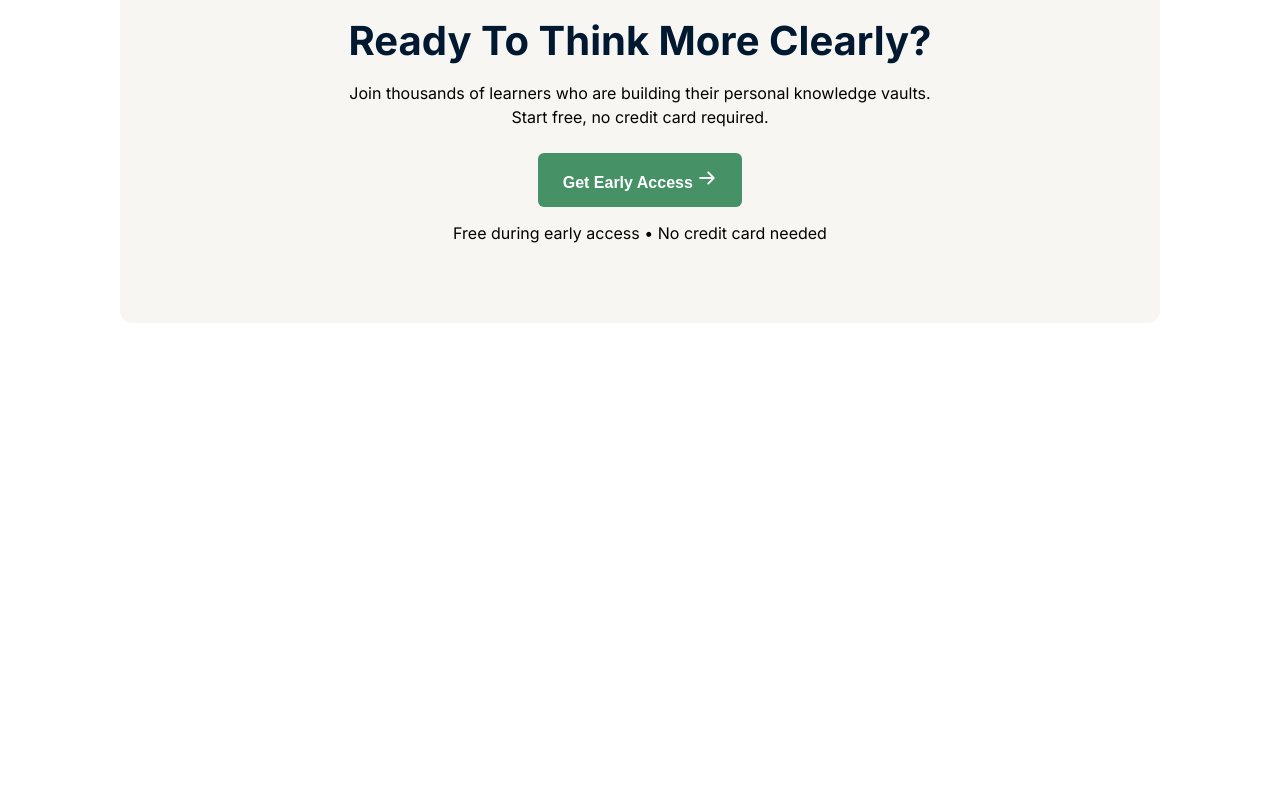
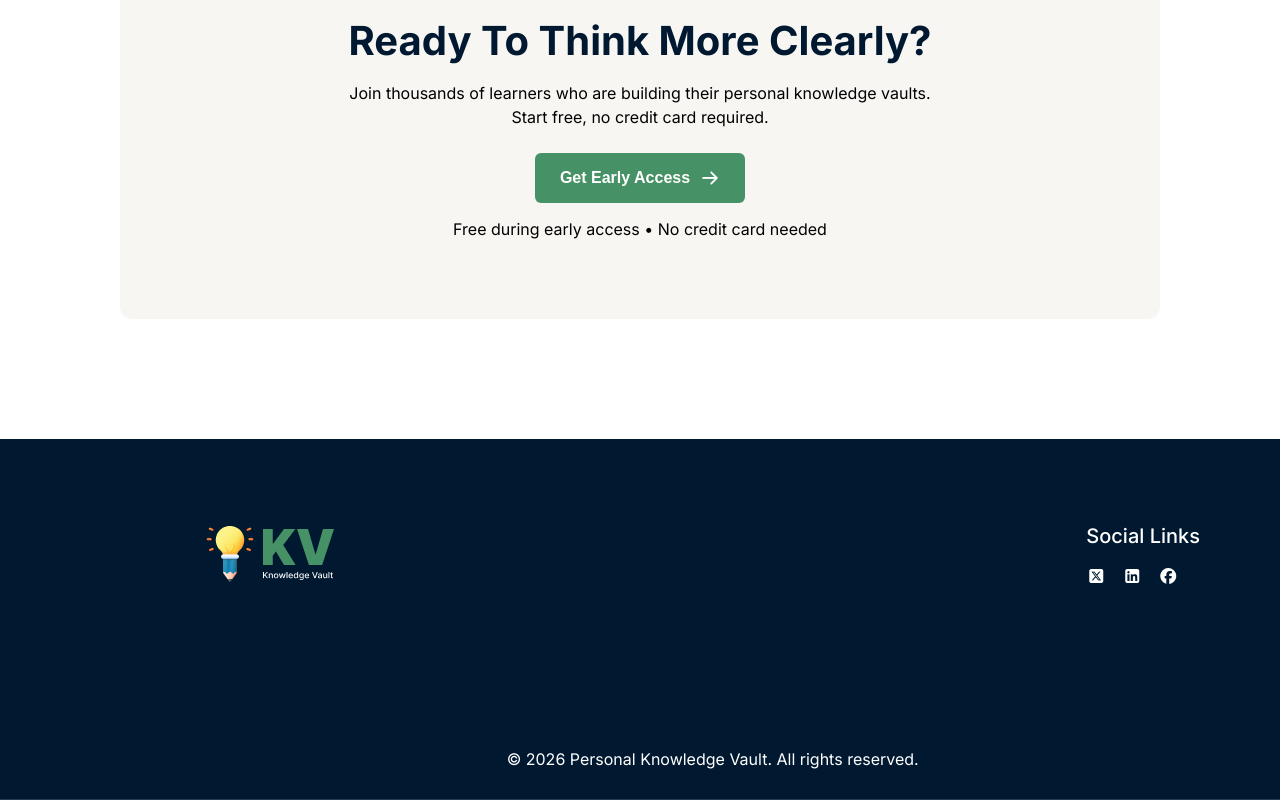
Before and after one commit to Palash-4/assignment1, a plain HTML site: page index.html in a window 1280 px wide. Shown: the part 2735-3535 px from the top of the page. Before the commit the page ends 3178 px from the top, so only its background shows below. Drawn offline with Linux system fonts and the light colour scheme.

Commit message:
footer section complete

```diff
--- a/index.html
+++ b/index.html
@@ -7,6 +7,7 @@
     <title>Assignment 1</title>
     <link rel="stylesheet" href="styles.css">
     <link href="https://fonts.googleapis.com/css2?family=Inter:wght@300;400;500;600;700&display=swap" rel="stylesheet">
+    <link rel="stylesheet" href="https://cdnjs.cloudflare.com/ajax/libs/font-awesome/7.0.1/css/all.min.css" integrity="sha512-2SwdPD6INVrV/lHTZbO2nodKhrnDdJK9/kg2XD1r9uGqPo1cUbujc+IYdlYdEErWNu69gVcYgdxlmVmzTWnetw==" crossorigin="anonymous" referrerpolicy="no-referrer" />
 
 </head>
 
@@ -104,7 +105,7 @@
                     <h1>Your second brain,<br>Structured by design.</h1>
                     <p>Personal Knowledge Vault isn't another note-taking app. z It's a thinking environment where every
                         note, link, and summary becomes part of an interconnected web of understanding.</p>
-                    <ul>
+                    <ul class="k-Part-icon">
                         <li><img src="assets/CheckCircle.png" alt=""> Capture ideas with structure built-in from day one
                         </li>
                         <li><img src="assets/CheckCircle.png" alt=""> Connect related concepts automatically as you write
@@ -126,7 +127,7 @@
                 <h2>Ready To Think More Clearly?</h2>
                 <p>Join thousands of learners who are building their personal knowledge vaults.<br>Start free, no credit card required.</p>
                 <div>
-                    <button class="r-btn">Get Early Access <img src="assets/ArrowRight.png" alt=""></button>
+                    <button class="r-btn">Get Early Access <img class="r-img" src="assets/ArrowRight.png" alt=""></button>
                 </div>
                 <div>
                     <h5>Free during early access • No credit card needed</h5>
@@ -137,9 +138,19 @@
     </main>
 
     <footer>
-        <section>
+            <div class="footer">
+            <img src="assets/logo-footer.png" alt="">
+             <p>© 2026 Personal Knowledge Vault. All rights reserved.</p>
+             <div class="foot-all">
+                <h2>Social Links</h2>
+                <ul class="icon-social">
+                <li><i class="fa-brands fa-square-x-twitter"></i></li>
+                <li><i class="fa-brands fa-square-linkedin"></i></li>
+                <li><i class="fa-brands fa-facebook"></i></li>
+                </ul>
+             </div>
+            </div>
 
-        </section>
     </footer>
 
 </body>
--- a/styles.css
+++ b/styles.css
@@ -274,7 +274,8 @@ body {
     font-weight: 500;
     line-height: 20px;
     text-align: left;
-    margin: 15px;
+    /* margin: 15px; */
+    margin-bottom: 5px;
     text-transform: uppercase;
 }
 
@@ -298,8 +299,17 @@ body {
 
 }
 
-.knowledge-part ul {
+.knowledge-part ul li {
     list-style: none;
+    display: flex;
+    align-items: center;
+    gap:6px
+}
+
+.knowledge-part  img{
+    width: 20px;
+    height: 20px;
+
 }
 
 .knowledge-part .solution-part {
@@ -315,6 +325,7 @@ body {
 
 
 }
+
 
 .ready-part h2{
     color: var(--Style, rgba(0, 25, 49, 1));
@@ -342,12 +353,58 @@ body {
     border-radius: 6px;
     cursor: pointer;
     align-items: center;
-    gap: 10px;
     margin-bottom: 16px;
+    display: inline-flex;
+    gap:10px;
+
+
 }
+
+
 .ready-part h5{
     color: var(--#627382, rgba(98, 115, 130, 1));
     font-size: 16px;
     font-weight: 400;
     line-height: 20px;
 }
+
+
+.footer {
+  background: var(--Style, rgba(0, 25, 49, 1));
+  color: #fff;
+  padding: 40px 80px 20px;
+  display: flex;
+  justify-content: space-between;
+  align-items: center;
+  border-bottom: 1px solid rgba(255,255,255,0.15);
+  padding-bottom: 30px;
+}
+
+.footer img{
+    margin-left: 120px;
+    width: 139px;
+    height: 60px;
+    margin-bottom:140px ;
+}
+
+.footer h2{
+    color: rgba(255, 255, 255, 1);
+    font-size: 20px;
+    font-weight: 500;
+    line-height: 28px;
+
+}
+
+.footer .icon-social{
+    display: flex;
+    gap: 16px;
+    list-style: none;
+    margin-top: 16px;
+    margin-bottom: 140px;
+
+}
+
+.footer p{
+    margin-top: 270px;
+
+}
```
